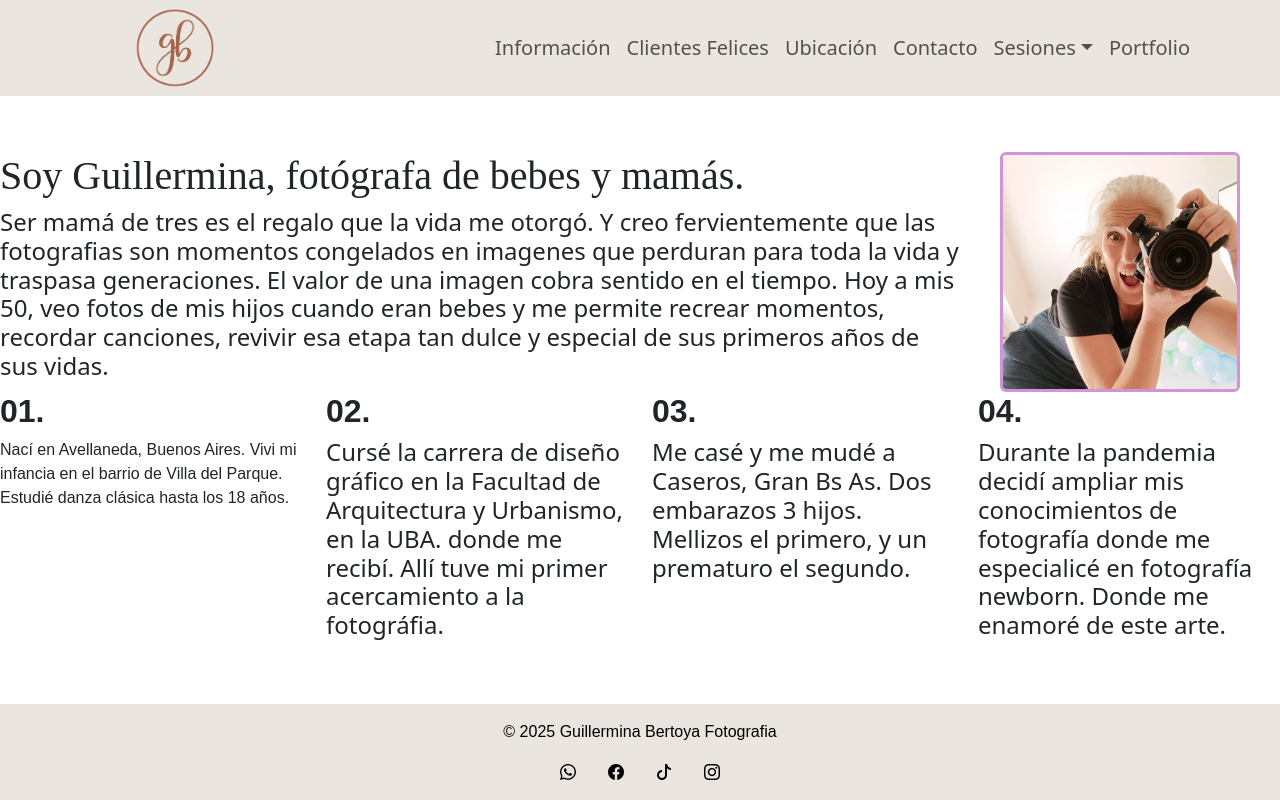
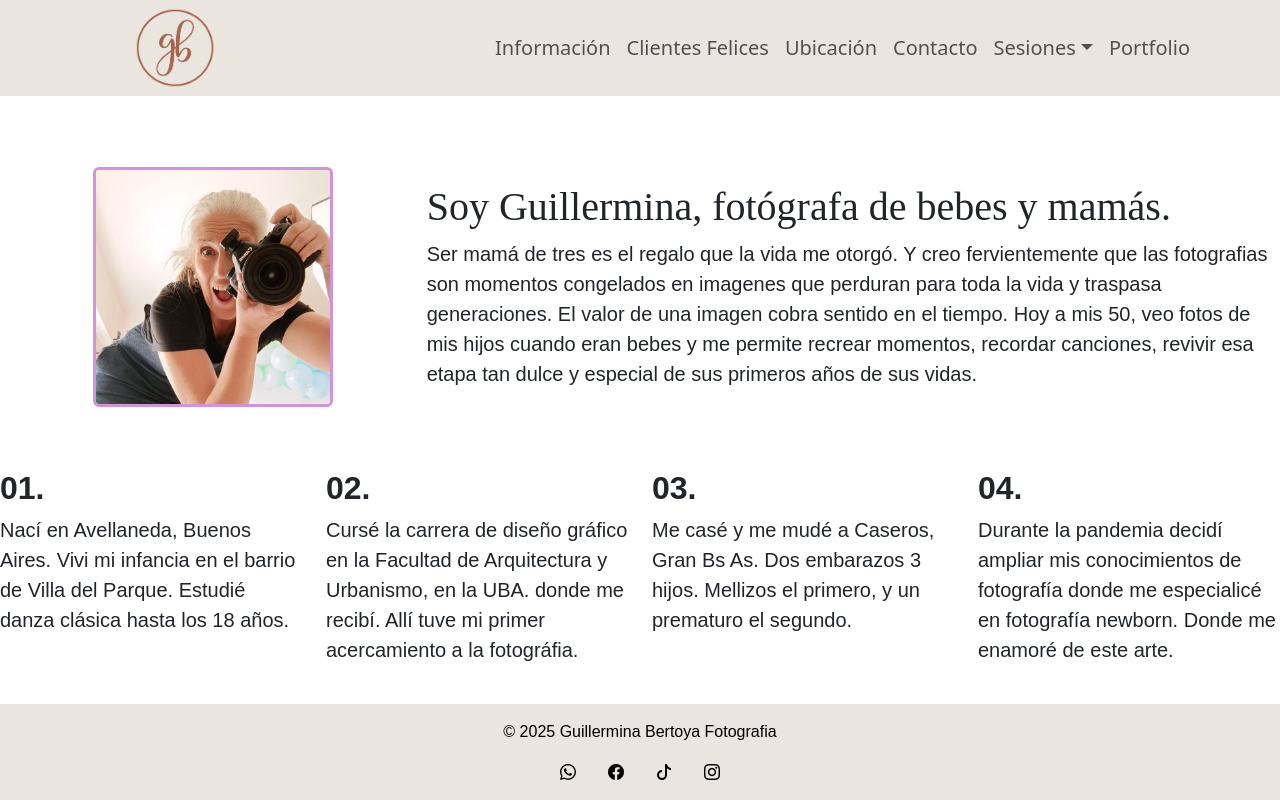
Before and after one commit to lalvarez03/GuillerminaBertoyaFotografia, an Angular app: page /sobreMi in a window 1280 px wide. Built offline with nearby package versions, Linux system fonts and the light colour scheme.

Commit message:
Cambios varios

```diff
--- a/src/app/Home/home.component.html
+++ b/src/app/Home/home.component.html
@@ -46,7 +46,7 @@
     </div>
 
 
-  <div class="container-fluid d-flex flex-column justify-content-center w-100 py-3 bg-background-2">
+  <div class="container-fluid d-flex flex-column justify-content-center w-100 py-3 bg-background-2" id="ubicacion">
     <div class="container-fluid d-flex flex-md-row flex-column justify-content-center py-3">
       <div class="col-12 col-md-8 align-self-top">
         <h1 class="fw-bold">Estudio Fotográfico</h1>
--- a/src/app/SobreMi/SobreMi.component.html
+++ b/src/app/SobreMi/SobreMi.component.html
@@ -1,12 +1,12 @@
 <div class="d-flex flex-column justify-content-center align-items-center bg-white w-100 h-100">
   <div>
-    <div class="d-flex flex-lg-row flex-column">
-      <div class="col-12 col-lg-9">
+    <div class="d-flex flex-lg-row flex-column my-5">
+      <div class="col-12 col-lg-4 d-flex justify-content-center">
+        <img [src]="fotoMenu" class="vh-30 w-auto rounded border border-3 border-primary">
+      </div>
+      <div class="col-12 col-lg-8 py-3">
         <h1>Soy Guillermina, fotógrafa de bebes y mamás.</h1>
-        <h4>Ser mamá de tres es el regalo que la vida me otorgó. Y creo fervientemente que las fotografias son momentos congelados en imagenes que perduran para toda la vida y traspasa generaciones. El valor de una imagen cobra sentido en el tiempo. Hoy a mis 50, veo fotos de mis hijos cuando eran bebes y me permite recrear momentos, recordar canciones, revivir esa etapa tan dulce y especial de sus primeros años de sus vidas.</h4>
-      </div>
-      <div class="col-12 col-lg-3 d-flex justify-content-center">
-        <img [src]="fotoMenu" class="vh-30 w-auto rounded border border-3 border-primary">
+        <p class="fs-5">Ser mamá de tres es el regalo que la vida me otorgó. Y creo fervientemente que las fotografias son momentos congelados en imagenes que perduran para toda la vida y traspasa generaciones. El valor de una imagen cobra sentido en el tiempo. Hoy a mis 50, veo fotos de mis hijos cuando eran bebes y me permite recrear momentos, recordar canciones, revivir esa etapa tan dulce y especial de sus primeros años de sus vidas.</p>
       </div>
     </div>
     <div class="row gy-4">
@@ -14,7 +14,7 @@
         <h2 class="fw-bold">
           01.
         </h2>
-        <p class="fs-6">
+        <p class="fs-5">
           Nací en Avellaneda, Buenos Aires.
           Vivi mi infancia en el barrio de Villa del Parque.
           Estudié danza clásica hasta los 18 años.
@@ -24,27 +24,27 @@
         <h2 class="fw-bold">
           02.
         </h2>
-        <h4>
+        <p class="fs-5">
           Cursé la carrera de diseño gráfico en la Facultad de Arquitectura y Urbanismo, en la UBA. donde me recibí. Allí tuve mi primer acercamiento a la fotográfia.
-        </h4>
+        </p>
       </div>
       <div class="d-flex flex-column col-12 col-md-6 col-lg-3">
         <h2 class="fw-bold">
           03.
         </h2>
-        <h4>
+        <p class="fs-5">
           Me casé y me mudé a Caseros, Gran Bs As.
           Dos embarazos 3 hijos.
           Mellizos el primero, y un prematuro el segundo.
-        </h4>
+        </p>
       </div>
       <div class="d-flex flex-column col-12 col-md-6 col-lg-3">
         <h2 class="fw-bold">
           04.
         </h2>
-        <h4>
+        <p class="fs-5">
           Durante la pandemia decidí ampliar mis conocimientos de fotografía donde me especialicé en fotografía newborn. Donde me enamoré de este arte.
-        </h4>
+        </p>
       </div>
     </div>
   </div>
--- a/src/app/app.component.html
+++ b/src/app/app.component.html
@@ -13,10 +13,10 @@
                 <a class="nav-link" (click)="toSobreMi()">Información</a>
             </li>
             <li>
-                <a class="nav-link" (click)="toClientes()">Clientes Felices</a>
+                <a class="nav-link"  href="#clientes-felices">Clientes Felices</a>
             </li>
             <li *ngIf="esHome">
-                <a class="nav-link" href="">Ubicación</a>
+                <a class="nav-link" href="#ubicacion">Ubicación</a>
             </li>
             <li class="nav-item">
                 <a class="nav-link" href="#contacto">Contacto</a>
--- a/src/app/app.component.scss
+++ b/src/app/app.component.scss
@@ -11,3 +11,8 @@ router-outlet{
     cursor: pointer;
     transform: scale(1.01);
 }
+
+.nav-link:hover{
+    cursor: pointer;
+    transform: scale(1.005);
+}
--- a/src/app/app.component.ts
+++ b/src/app/app.component.ts
@@ -39,10 +39,6 @@ export class AppComponent {
     this.router.navigate(["home"])
   }
 
-  toClientes(){
-    this.router.navigate(["home"],{fragment:'clientes-felices'})
-  }
-
   toSobreMi(){
     this.esHome=false;
     this.router.navigate(["sobreMi"])
--- a/src/app/environment.ts
+++ b/src/app/environment.ts
@@ -84,8 +84,8 @@ export const newBornLinks={
 
 export const newBornPrecios={
     packPlata:"$150.000",
-    packOro:"$150.000",
-    packPlatino:"$150.000",
+    packOro:"$200.000",
+    packPlatino:"$250.000",
 }
 
 
@@ -98,8 +98,8 @@ export const embarazadaLinks={
 
 export const embarazadasPrecios={
     packPlata:"$150.000",
-    packOro:"$150.000",
-    packPlatino:"$150.000",
+    packOro:"$200.000",
+    packPlatino:"$250.000",
 }
 
 
@@ -112,8 +112,8 @@ export const primerAnioLinks={
 
 export const primerAnioPrecios={
     packPlata:"$150.000",
-    packOro:"$150.000",
-    packPlatino:"$150.000",
+    packOro:"$200.000",
+    packPlatino:"$250.000",
 }
 
 
--- a/src/app/modal/modal.component.html
+++ b/src/app/modal/modal.component.html
@@ -2,8 +2,10 @@
   <h4 class="modal-title">Detalles de la Reserva</h4>
   <button type="button" class="btn-close" aria-label="Close" (click)="activeModal.dismiss('Cross click')"></button>
 </div>
-<div class="modal-body d-flex flex-column vh-50 py-5">
-  <p>Precio: {{ price }}</p>
+<div class="modal-body d-flex flex-column py-5">
+  <p class="text-decoration-underline">Precio: <span class="fw-bold">{{ price }}</span></p>
+  <p>Para hacer la reserva, es necesario acordar un día y un horario con la fotógrafa. Para ello, puede usted agendar un día con el calendario u organizar directamente mediante un chat con la fotógrafa.</p>
+  <p>La reserva es un 50% del valor total.</p>
   <input type="date" min="minDate" max="maxDate" class="bg-secondary border-0 rounded rounded-2 p-2 my-2">
   <a [href]="link" class="btn btn-primary my-2">Hacer Reserva</a>
 </div>
```
